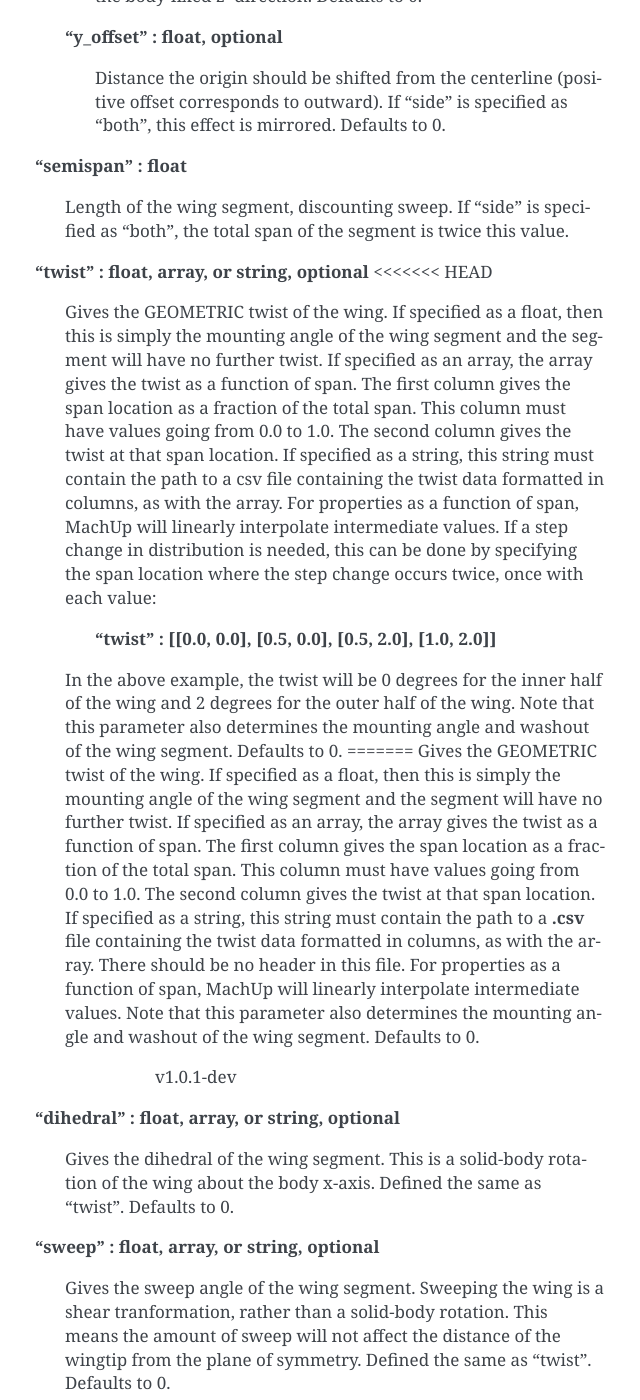
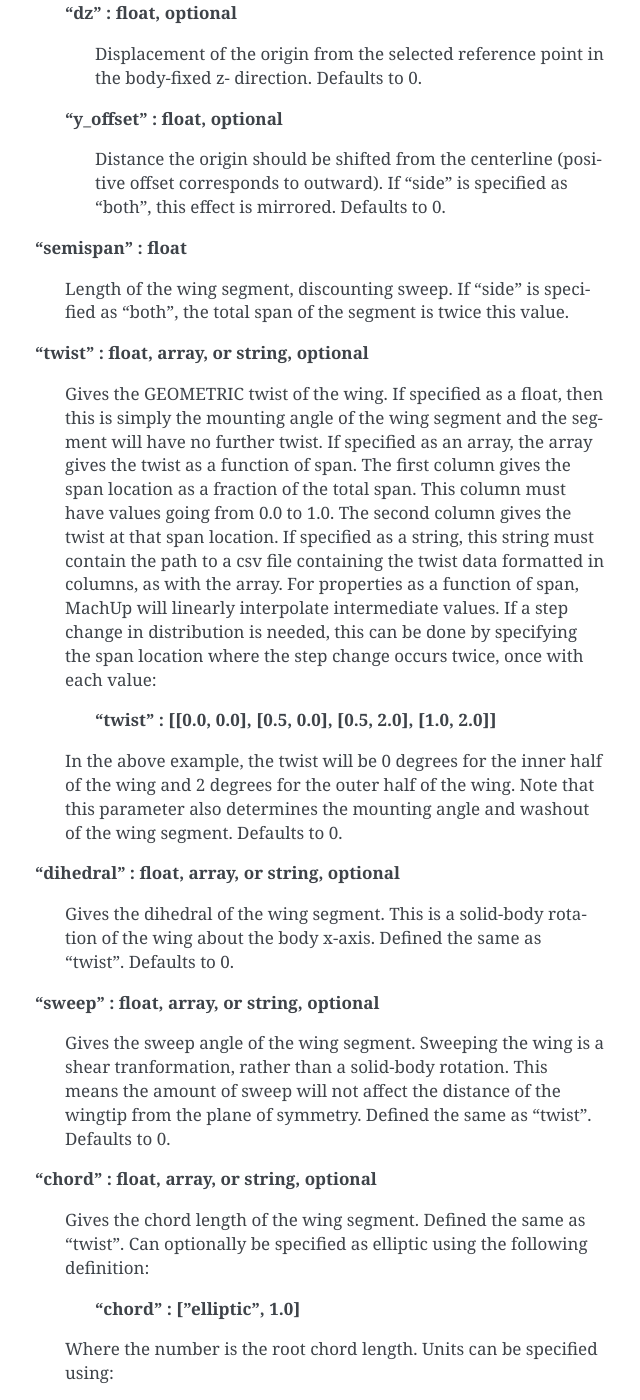
Before and after one commit to usuaero/MachUpX, a Sphinx documentation site: the page built from docs/source/creating_input_files.md, in a window 1280 px wide and 1400 px high, scrolled down 15264 px. Shown: the whole window, without its empty margins (475-1115 px from the left). Built offline with Sphinx 7.4.7, drawn with Linux system fonts in a browser that asks for light colours; some of the changed text lies outside the part shown.

Commit message:
Various updates

```diff
--- a/docs/source/creating_input_files.md
+++ b/docs/source/creating_input_files.md
@@ -368,15 +372,11 @@ Describes an aircraft. Stored as a .json file
 >>>>Length of the wing segment, discounting sweep. If "side" is specified as "both", the total span of the segment is twice this value.
 >>>
 >>>**"twist" : float, array, or string, optional**
-<<<<<<< HEAD
 >>>>Gives the GEOMETRIC twist of the wing. If specified as a float, then this is simply the mounting angle of the wing segment and the segment will have no further twist. If specified as an array, the array gives the twist as a function of span. The first column gives the span location as a fraction of the total span. This column must have values going from 0.0 to 1.0. The second column gives the twist at that span location. If specified as a string, this string must contain the path to a csv file containing the twist data formatted in columns, as with the array. For properties as a function of span, MachUp will linearly interpolate intermediate values. If a step change in distribution is needed, this can be done by specifying the span location where the step change occurs twice, once with each value:
 >>>>
 >>>>>**"twist" : [[0.0, 0.0], [0.5, 0.0], [0.5, 2.0], [1.0, 2.0]]**
 >>>>
 >>>>In the above example, the twist will be 0 degrees for the inner half of the wing and 2 degrees for the outer half of the wing. Note that this parameter also determines the mounting angle and washout of the wing segment. Defaults to 0.
-=======
->>>>Gives the GEOMETRIC twist of the wing. If specified as a float, then this is simply the mounting angle of the wing segment and the segment will have no further twist. If specified as an array, the array gives the twist as a function of span. The first column gives the span location as a fraction of the total span. This column must have values going from 0.0 to 1.0. The second column gives the twist at that span location. If specified as a string, this string must contain the path to a **.csv** file containing the twist data formatted in columns, as with the array. There should be no header in this file. For properties as a function of span, MachUp will linearly interpolate intermediate values. Note that this parameter also determines the mounting angle and washout of the wing segment. Defaults to 0.
->>>>>>> v1.0.1-dev
 >>>
 >>>**"dihedral" : float, array, or string, optional**
 >>>>Gives the dihedral of the wing segment. This is a solid-body rotation of the wing about the body x-axis. Defined the same as "twist". Defaults to 0.
```
Also changed, not shown: other parts of docs/source/creating_input_files.md (+5 -1 lines), 2 other files.
